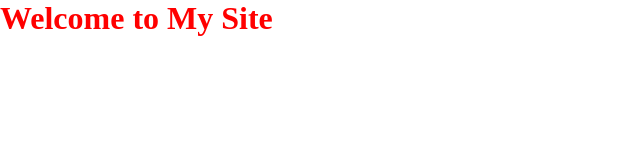
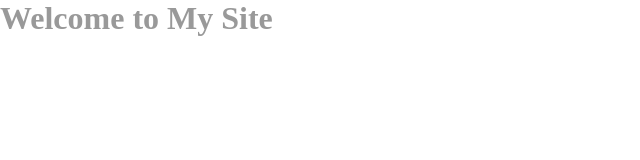
Before and after one commit to jchanthy/johnny, a plain HTML site: page index.html in a window 1280 px wide. Shown: the whole page, without its empty margins (0-640 px from the left). Drawn offline with Linux system fonts and the light colour scheme.

Commit message:
Update index.html

```diff
--- a/index.html
+++ b/index.html
@@ -6,6 +6,6 @@
     <title>Johnny site</title>
 </head>
 <body>
-<h1>Welcome to My Site</h1>
+<h1 style="color: #999">Welcome to My Site</h1>
 </body>
 </html>
```
